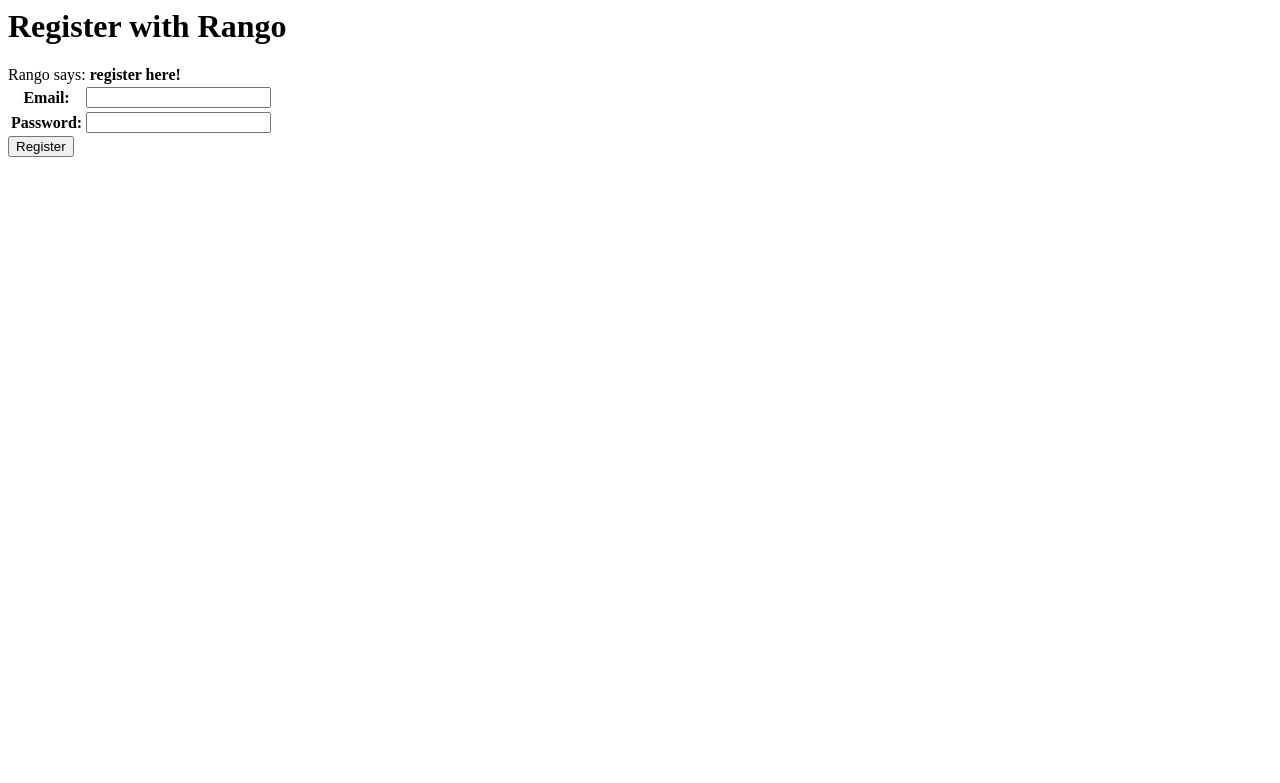
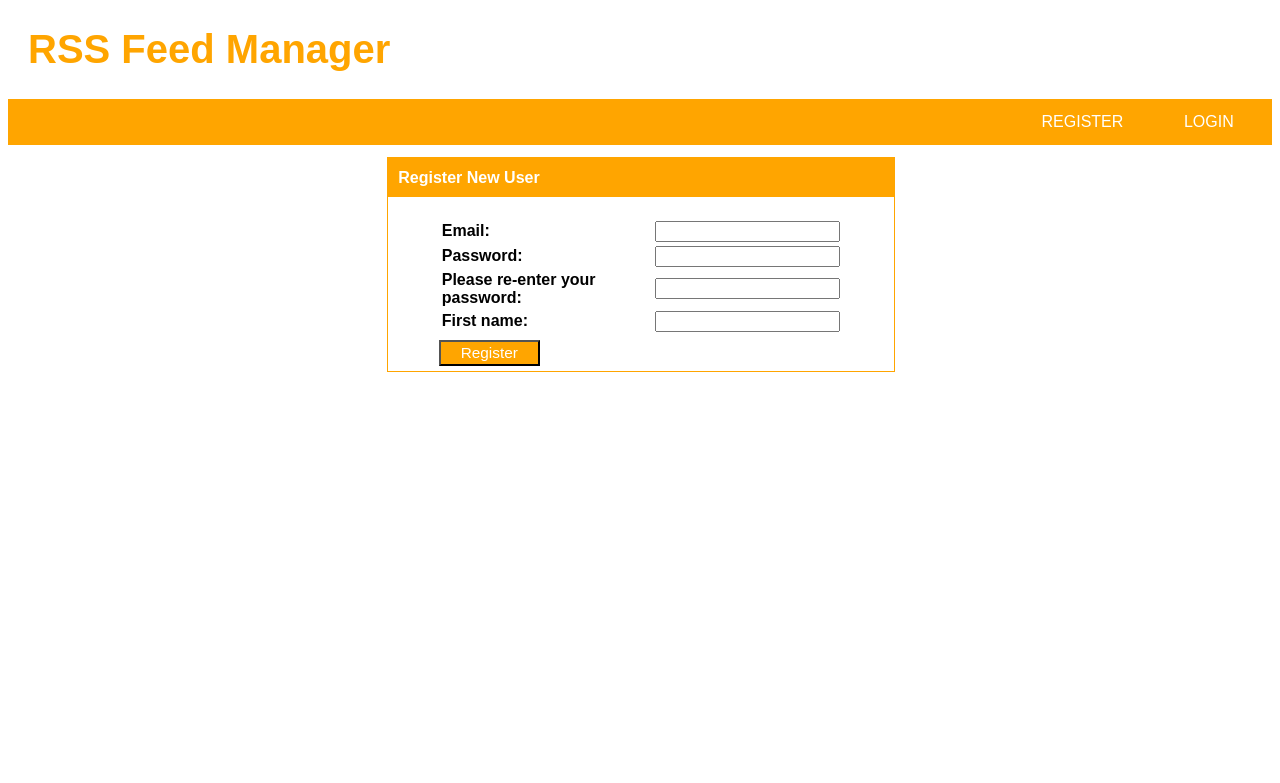
Before and after one commit to PhysTom88/RSS-Feed, a Django app: page /register/ in a window 1280 px wide. Shown: the top 783 px of the page. Run offline with Django 3.2, Linux system fonts and the light colour scheme.

Commit message:
added checks for password equality

```diff
--- a/rss_feed/forms.py
+++ b/rss_feed/forms.py
@@ -1,6 +1,7 @@
 from django import forms
 
 from django.contrib.auth.models import User
+
 
 class Email(forms.EmailField):
 
@@ -14,9 +15,17 @@ class Email(forms.EmailField):
 
 
 class UserForm(forms.ModelForm):
-	password = forms.CharField(widget=forms.PasswordInput())
-	email = Email()
+    password_init = forms.CharField(widget=forms.PasswordInput(),
+                                    label="Password")
+    password_check = forms.CharField(widget=forms.PasswordInput(),
+                                     label="Please re-enter your password")
+    email = Email()
 
-	class Meta:
-		model = User
-		fields = ('email', 'password')
+    def clean_password_init(self):
+        if self.data['password_init'] != self.data['password_check']:
+            raise forms.ValidationError("Passwords do not match")
+        return self.data['password_init']
+
+    class Meta:
+        model = User
+        fields = ('email', 'password_init', 'password_check', 'first_name')
--- a/rss_feed/static/css/main.css
+++ b/rss_feed/static/css/main.css
@@ -44,3 +44,33 @@ html {
 #headnav li a:hover {
     background-color: #e59400;
 }
+
+.user_form {
+    margin: 0% 30%;
+    margin-top: 1vw;
+    width: 40%;
+    border: 1px orange solid;
+    text-align: left;
+}
+
+.user_form h4 {
+    display: block;
+    padding: 2% 2%;
+    margin-top: 0;
+    background-color: orange;
+    color: white;
+}
+
+.user_form table {
+    width: 100%;
+    padding: 0% 10%;
+}
+
+#sub-button {
+    margin: 1% 10%;
+    width: 20%;
+    height: 2vw;
+    background-color: orange;
+    color: white;
+    font-size: 1.2vw;
+}
--- a/rss_feed/templates/login/register.html
+++ b/rss_feed/templates/login/register.html
@@ -1,32 +1,14 @@
-<html>
-    <head>
-        <title>Rango</title>
-    </head>
+{% extends "base.html" %}
+{% load static %}
 
-    <body>
-        <h1>Register with Rango</h1>
-
-        {% if registered %}
-        Rango says: <strong>thank you for registering!</strong>
-        <a href="/">Return to the homepage.</a><br />
-        {% else %}
-        Rango says: <strong>register here!</strong><br />
-
-        <form id="user_form" method="post" action=""
-                enctype="multipart/form-data">
-
-            {% csrf_token %}
-
-            <!-- Display each form. The as_p method wraps each element in a paragraph
-                 (<p>) element. This ensures each element appears on a new line,
-                 making everything look neater. -->
-            <table>
+{% block content %}
+    <form class="user_form" method="post" action=""
+            enctype="multipart/form-data">
+        {% csrf_token %}
+        <h4 class="form-heading">Register New User</h4>
+        <table class="form-table">
             {{ user_form.as_table }}
-            </table>
-
-            <!-- Provide a button to click to submit the form. -->
-            <input type="submit" name="submit" value="Register" />
-        </form>
-        {% endif %}
-    </body>
-</html>
+        </table>
+        <input id='sub-button' type="submit" name="submit" value="Register" />
+    </form>
+{% endblock %}
--- a/rss_feed/urls.py
+++ b/rss_feed/urls.py
@@ -4,7 +4,7 @@ from rss_feed.views import HomeView, LoginView, RegisterView
 
 
 urlpatterns = [
-	url(r'^$', HomeView.as_view(), name='landing'),
-	url(r'^login/$', LoginView.as_view(), name='login'),
-	url(r'^register/$', RegisterView.as_view(), name='register'),
+    url(r'^$', HomeView.as_view(), name='landing'),
+    url(r'^login/$', LoginView.as_view(), name='login'),
+    url(r'^register/$', RegisterView.as_view(), name='register'),
 ]
--- a/rss_feed/views.py
+++ b/rss_feed/views.py
@@ -1,51 +1,45 @@
-from django.db import IntegrityError
 from django.shortcuts import redirect, render
 from django.views import generic
 
 from .forms import UserForm
 from .models import UserProfile
 
+
 class HomeView(generic.View):
-	'''View for home page
+    '''View for home page
 
-	   Displays current list of rss with option to
-	   favourite a selection
-	'''
+       Displays current list of rss with option to
+       favourite a selection
+    '''
 
-	def get(self, request):
-		return render(request, 'home.html')
+    def get(self, request):
+        return render(request, 'home.html')
 
 
 class LoginView(generic.View):
-	def get(self, request):
-		return render(request, 'login/login.html')
+    def get(self, request):
+        return render(request, 'login/login.html')
 
 
 class RegisterView(generic.View):
 
-	def post(self, request):
-		registered = False
-		user_form = UserForm(request.POST)
-		if user_form.is_valid():
-			try:
-				user = user_form.save()
-				user.set_password(user.password)
-				user.username = user.email
-				user.save()
-			except IntegrityError, e:
-				return render(request, 'login/register.html',
-				          {'user_form': user_form})
+    def post(self, request):
+        user_form = UserForm(request.POST)
+        if user_form.is_valid():
+            user = user_form.save()
+            user.set_password(user.password)
+            user.username = user.email
+            user.save()
 
-			profile = UserProfile.objects.create(user=user)
-			profile.save()
+            profile = UserProfile.objects.create(user=user)
+            profile.save()
 
-			registered = True
-			return redirect('main:landing')
-		else:
-			return render(request, 'login/register.html',
-				          {'user_form': user_form})
+            return redirect('main:landing')
+        else:
+            return render(request, 'login/register.html',
+                          {'user_form': user_form})
 
-	def get(self, request):
-		user_form = UserForm()
-		return render(request, 'login/register.html',
-			          {'user_form': user_form})
+    def get(self, request):
+        user_form = UserForm()
+        return render(request, 'login/register.html',
+                      {'user_form': user_form})
```
Also changed, not shown: rss_feed/admin.py (+14 -13 lines), rss_feed/models.py (+18 -18 lines).
